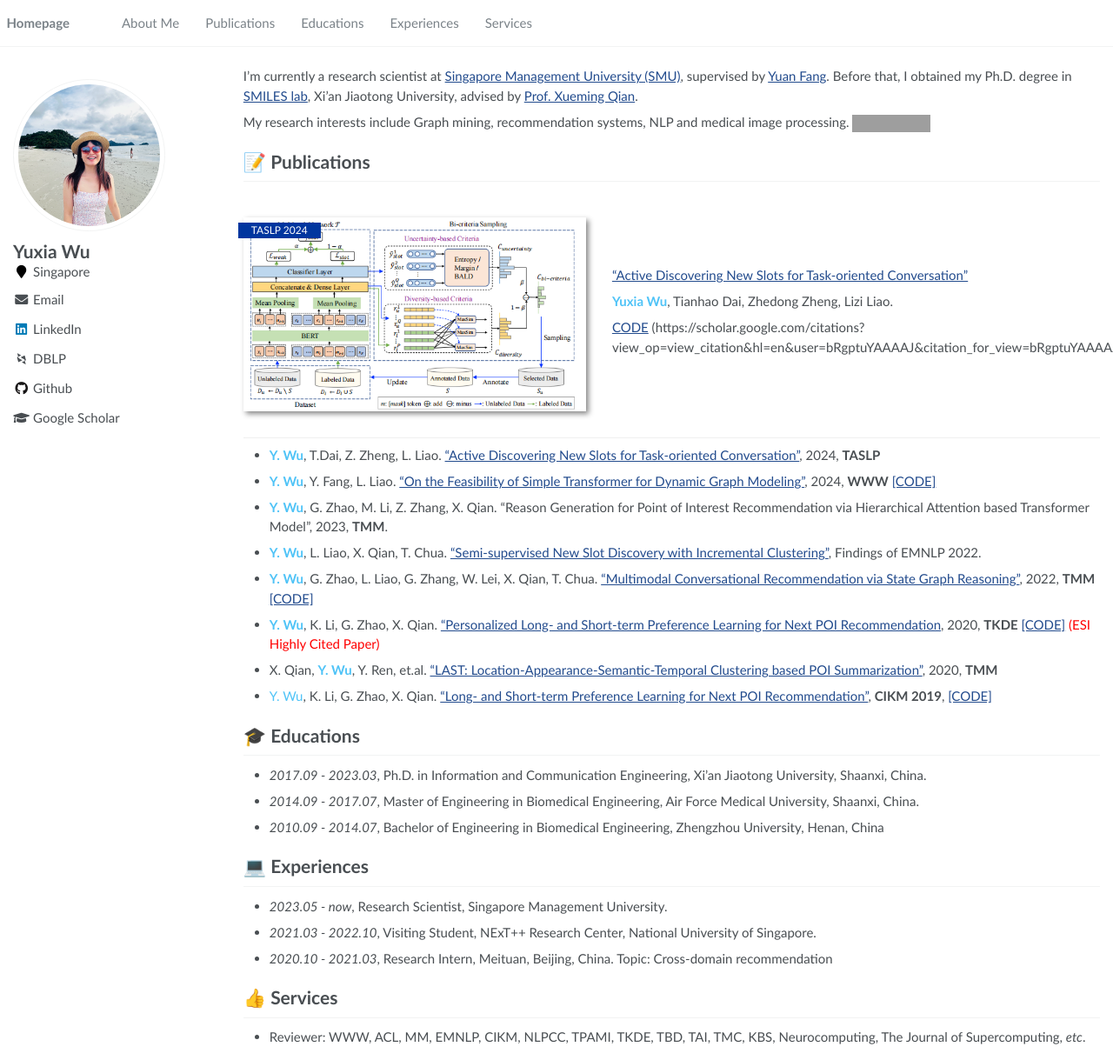
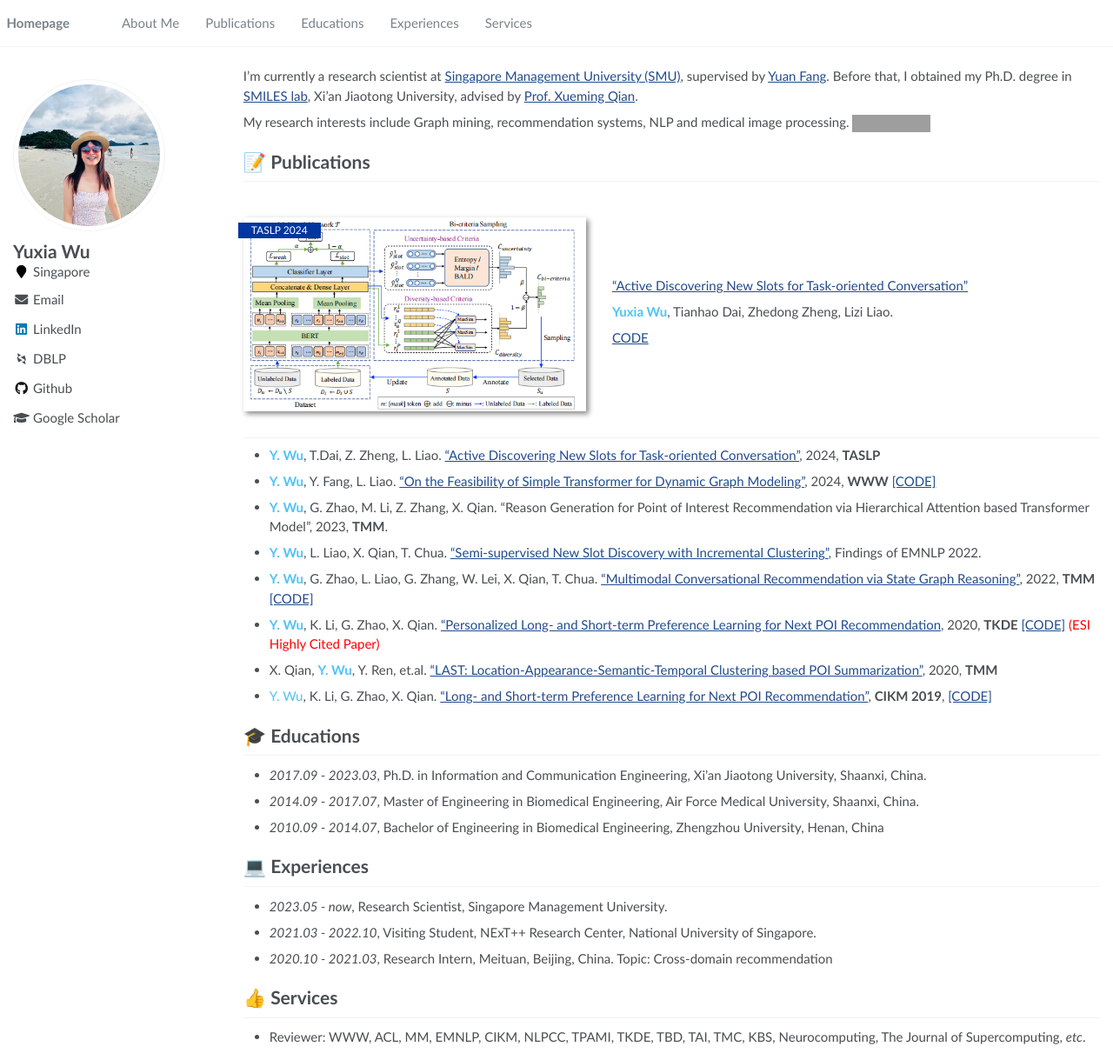
Before and after one commit to YuxiaWu/YuxiaWu.github.io, a Jekyll site: the page built from _pages/about.md, in a window 1280 px wide and 1219 px high. Shown: the whole window at 87% size. Built offline with Jekyll 4.4.1, drawn with Linux system fonts in a browser that asks for light colours; some web fonts are replaced; some of the changed lines change nothing that is shown; grey boxes are pictures that could not be loaded.

Commit message:
Update about.md

```diff
--- a/_pages/about.md
+++ b/_pages/about.md
@@ -19,7 +19,7 @@ redirect_from:
 
 I'm currently a research scientist at [Singapore Management University (SMU)](https://www.smu.edu.sg/), supervised by [Yuan Fang](https://www.yfang.site/home). Before that, I obtained my Ph.D. degree in [SMILES lab](http://www.smiles-xjtu.com/), Xi'an Jiaotong University, advised by [Prof. Xueming Qian](https://gr.xjtu.edu.cn/web/qianxm).
 
-My research interests include Graph mining, recommendation systems, NLP and medical image processing. <a href='https://scholar.google.com/citations?user=bRgptuYAAAAJ'><img src="https://img.shields.io/endpoint?url={{ url | url_encode }}&logo=Google%20Scholar&labelColor=f6f6f6&color=9cf&style=flat&label=citations"></a>
+My research interests include Graph mining, recommendation systems, NLP and medical image processing. <a href='https://scholar.google.com/citations?user=bRgptuYAAAAJ&hl=en'><img src="https://img.shields.io/endpoint?url={{ url | url_encode }}&logo=Google%20Scholar&labelColor=f6f6f6&color=9cf&style=flat&label=citations"></a>
 
 # 📝 Publications
 
@@ -31,7 +31,7 @@ My research interests include Graph mining, recommendation systems, NLP and medi
 
 <span style="color:#4FC3F7">**Yuxia Wu**</span>, Tianhao Dai, Zhedong Zheng, Lizi Liao.
 
-[CODE](https://github.com/YuxiaWu/Bi-criteria) (https://scholar.google.com/citations?view_op=view_citation&hl=en&user=bRgptuYAAAAJ&citation_for_view=bRgptuYAAAAJ:UebtZRa9Y70C) <strong><span class='show_paper_citations' data='bRgptuYAAAAJ:UebtZRa9Y70C'></span></strong>
+[CODE](https://github.com/YuxiaWu/Bi-criteria) <strong><span class='show_paper_citations' data='bRgptuYAAAAJ:UebtZRa9Y70C'></span></strong>
 
 </div>
 </div>
```
